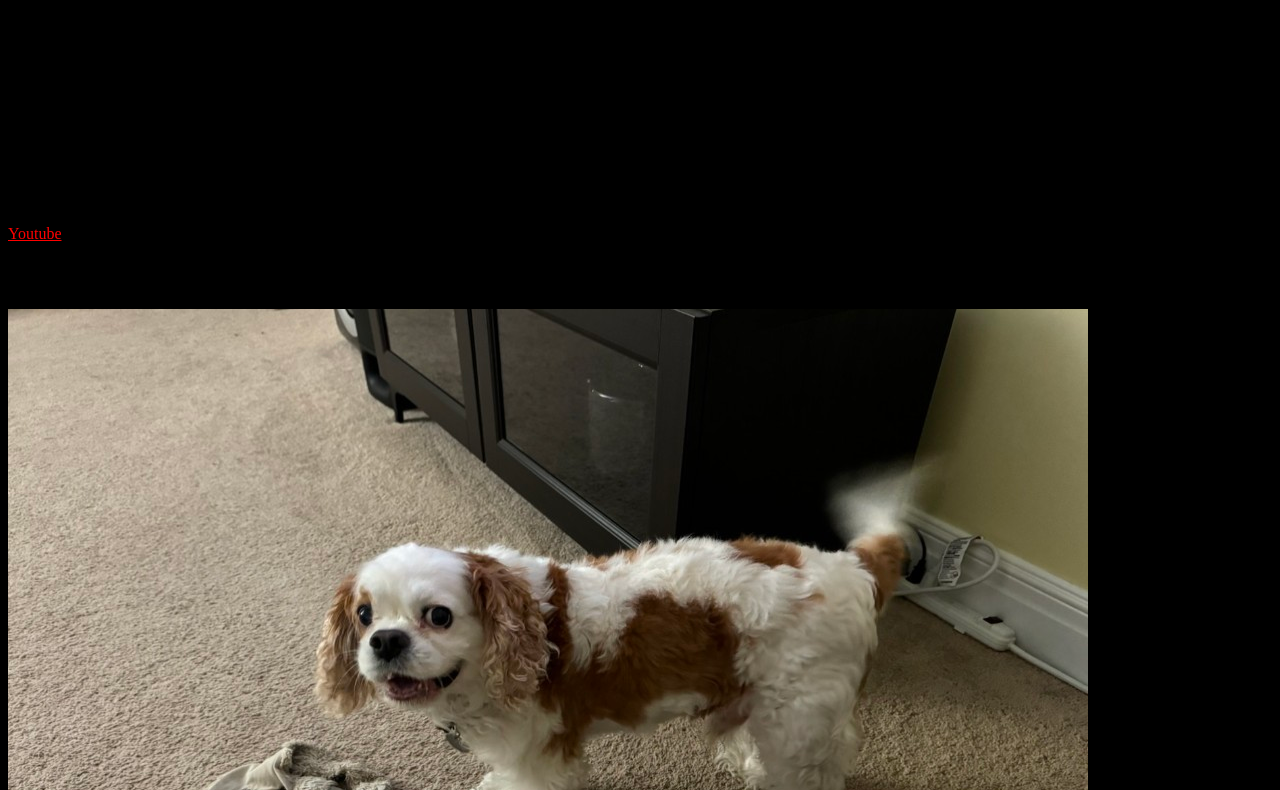
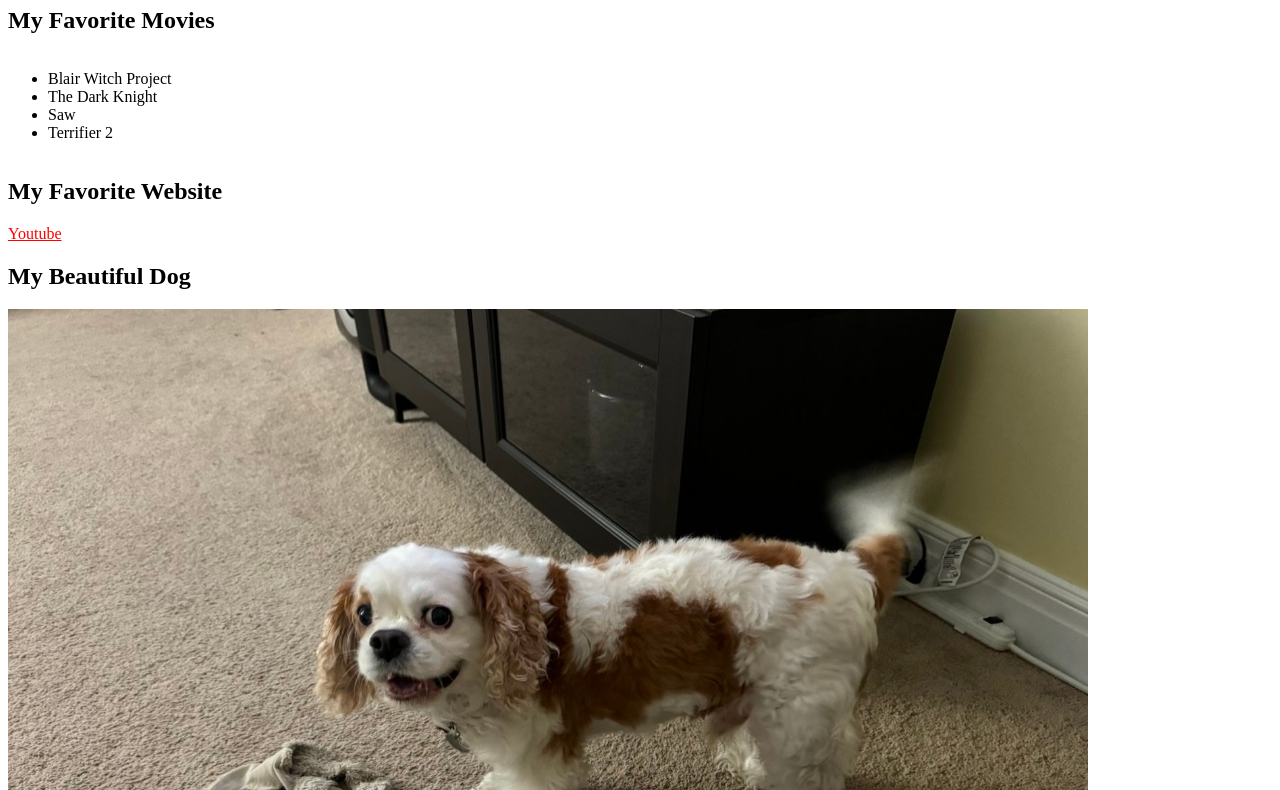
Before and after one commit to ajfayett/115website, a plain HTML site: page about.html in a window 1280 px wide. Shown: the part 119-909 px from the top of the page. Drawn offline with Linux system fonts and the light colour scheme.

Commit message:
Update fancy.css

```diff
--- a/fancy.css
+++ b/fancy.css
@@ -1,5 +1,5 @@
 body {
-	background-color: black;
+	align-text: center;
 
 
 }
```
